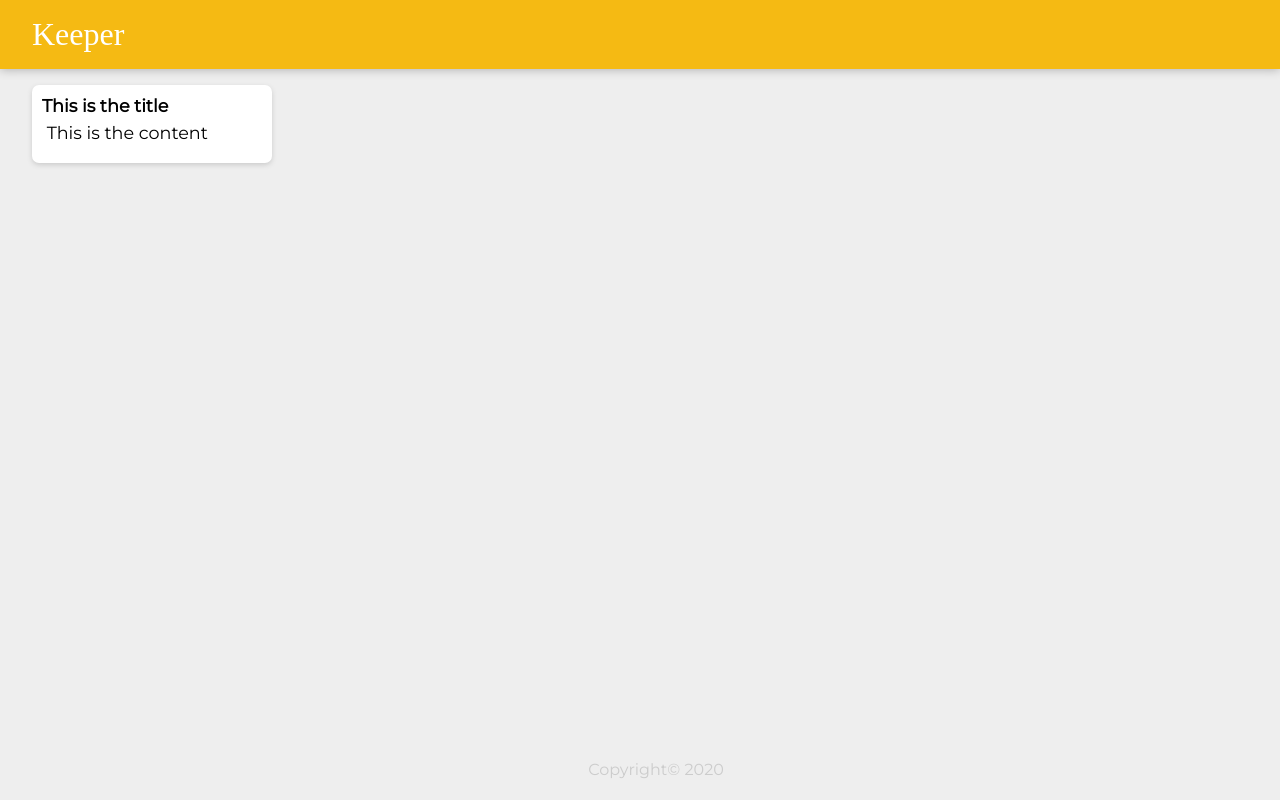
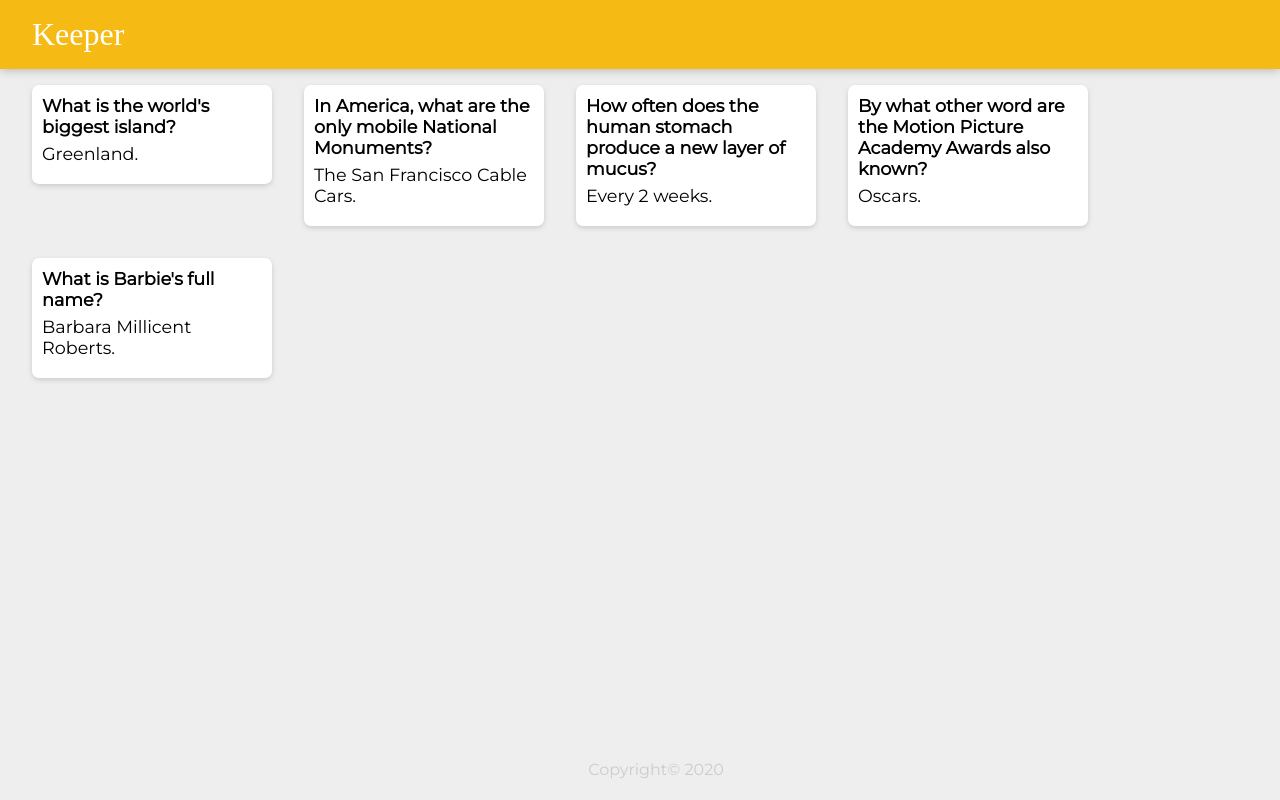
Before and after one commit to yuxinzhou97/Sticky-Notes-Web-App-React, a React (Create React App) app: page / in a window 1280 px wide. Built offline with nearby package versions, Linux system fonts and the light colour scheme; a web font is replaced by a local one.

Commit message:
create trivia notes and map notes to be shown

```diff
--- a/src/components/App.js
+++ b/src/components/App.js
@@ -2,15 +2,18 @@ import React from "react";
 import Header from "./Header"
 import Footer from "./Footer"
 import Note from "./Note"
+import notes from "../notes"
+
+function createNotes(noteItem) {
+  return <Note key={noteItem.key} title={noteItem.title} content={noteItem.content} />
+}
 
 function App() {
-  return (
-    <div>
-    <Header />
-    <Note />
-    <Footer />
-    </div>
-  );
+  return (<div>
+    <Header/>
+    {notes.map(createNotes)}
+    <Footer/>
+  </div>);
 }
 
 export default App;
--- a/src/components/Note.js
+++ b/src/components/Note.js
@@ -1,10 +1,10 @@
 import React from "react";
 
-function Note() {
+function Note(props) {
   return (
     <div className="note">
-    <h1> This is the title </h1>
-    <p> This is the content </p>
+    <h1>{props.title}</h1>
+    <p>{props.content}</p>
     </div>
   );
 }
--- /dev/null
+++ b/src/notes.js
@@ -0,0 +1,34 @@
+const notes = [
+  {
+    key: 1,
+    title: "What is the world's biggest island?",
+    content:
+      "Greenland."
+  },
+  {
+    key: 2,
+    title: "In America, what are the only mobile National Monuments?",
+    content:
+      "The San Francisco Cable Cars."
+  },
+  {
+    key: 3,
+    title: "How often does the human stomach produce a new layer of mucus?",
+    content:
+      "Every 2 weeks."
+  },
+  {
+    key: 4,
+    title: "By what other word are the Motion Picture Academy Awards also known?",
+    content:
+      "Oscars."
+  },
+  {
+    key: 5,
+    title: "What is Barbie's full name?",
+    content:
+      "Barbara Millicent Roberts."
+  }
+];
+
+export default notes;
```
